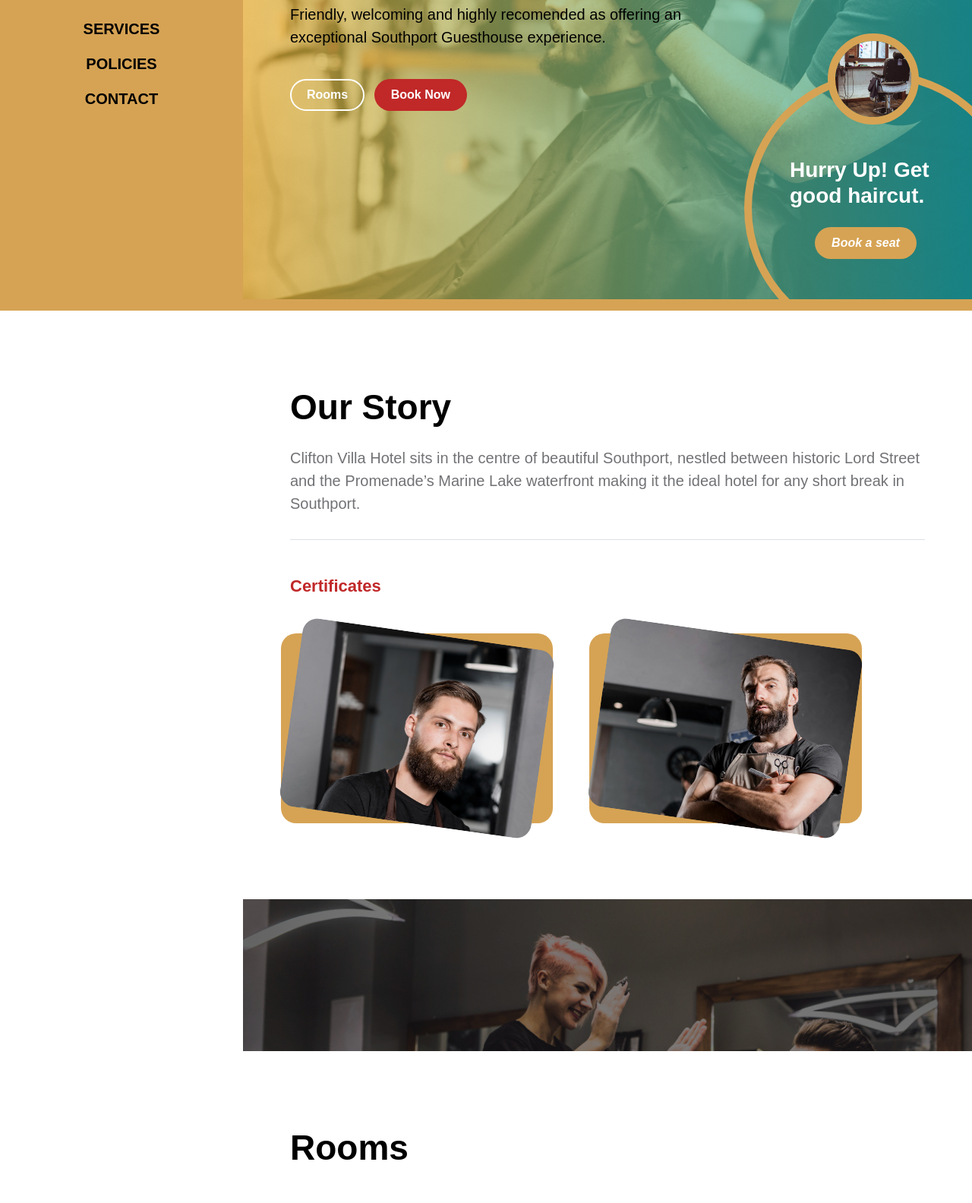
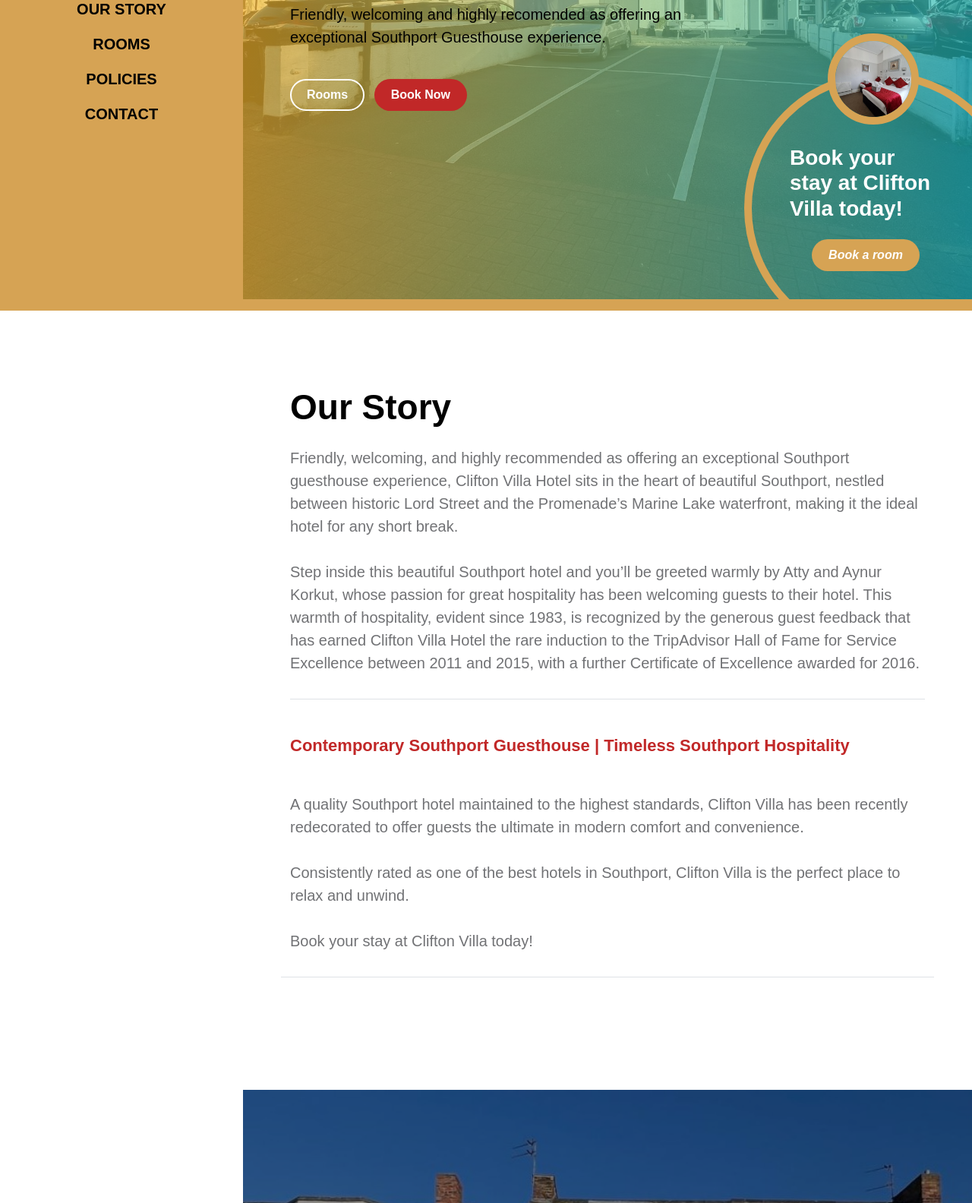
Before and after one commit to coderasnoise/clifton-villa, a plain HTML site: page index.html in a window 1280 px wide. Shown: the part 391-1975 px from the top of the page at 76% size. Drawn offline with nearby package versions, Linux system fonts and the light colour scheme; a web font is replaced by a local one.

Commit message:
last development - qbook entegration undone

```diff
--- a/css/main.css
+++ b/css/main.css
@@ -247,7 +247,7 @@
 }
 
 .logo-image {
-  width: 154px;
+  width: 350px;
   height: auto;
   margin-bottom: 70px;
 }
@@ -344,7 +344,7 @@
   HERO
 -----------------------------------------*/
 .hero-section {
-  background-image: url('../images/client-doing-hair-cut-barber-shop-salon.jpg');
+  background-image: url('../images/outside/1horizontal.jpg');
   background-repeat: no-repeat;
   background-attachment: fixed;
   background-size: cover;
@@ -446,7 +446,7 @@
   FEATURED
 -----------------------------------------*/
 .featured-section {
-  background-image: url('../images/barber-customer-giving-high-five.jpg');
+  background-image: url('../images/outside/7minimized.jpg');
   background-repeat: no-repeat;
   background-attachment: fixed;
   background-size: cover;
@@ -562,7 +562,7 @@
   BOOKING
 -----------------------------------------*/
 .booking-section {
-  background-image: url('../images/vintage-chair-barbershop.jpg');
+  background-image: url('../images/outside/4horizontal.jpg');
   background-repeat: no-repeat;
   background-attachment: fixed;
   background-size: cover;
@@ -581,7 +581,7 @@
 -----------------------------------------*/
 .google-map {
   border-radius: var(--border-radius-medium);
-  filter: hue-rotate(45deg);
+
 }
 
 .contact-block-wrap {
--- a/index.html
+++ b/index.html
@@ -1,5 +1,5 @@
 <!doctype html>
-<html lang="en">
+<html lang="en" xmlns="http://www.w3.org/1999/html">
 <head>
     <meta charset="utf-8">
     <meta name="viewport" content="width=device-width, initial-scale=1">
@@ -7,7 +7,7 @@
     <meta name="description" content="">
     <meta name="author" content="">
 
-    <title>Clifton Villa</title>
+    <title>Clifton Villa | Southport Guesthouse</title>
 
     <!-- CSS FILES -->
     <link rel="preconnect" href="https://fonts.googleapis.com">
@@ -41,7 +41,7 @@
 
             <div class="position-sticky sidebar-sticky d-flex flex-column justify-content-center align-items-center">
                 <a class="navbar-brand" href="index.html">
-                    <img src="images/clifftonvillalogo.png" class="logo-image img-fluid" align="">
+                    <img src="images/clifftonvillalogonew.png" class="logo-image img-fluid" align="">
                 </a>
 
                 <ul class="nav flex-column">
@@ -54,7 +54,7 @@
                     </li>
 
                     <li class="nav-item">
-                        <a class="nav-link click-scroll" href="#section_3">Services</a>
+                        <a class="nav-link click-scroll" href="#section_3">Rooms</a>
                     </li>
 
                     <li class="nav-item">
@@ -76,12 +76,12 @@
                     <div class="row">
 
                         <div class="col-lg-8 col-12">
-                            <h1 class="text-white mb-lg-3 mb-4"><strong>Cliffton <em>Villa</em></strong></h1>
+                            <h1 class="text-white mb-lg-3 mb-4"><strong>Clifton <em>Villa</em></strong></h1>
                             <p class="text-black">Friendly, welcoming and highly recomended as offering an exceptional
                                 Southport Guesthouse experience.</p>
                             <br>
                             <a class="btn custom-btn custom-border-btn custom-btn-bg-white smoothscroll me-2 mb-2"
-                               href="#section_2">Rooms</a>
+                               href="#section_3">Rooms</a>
 
                             <a class="btn custom-btn smoothscroll mb-2" href="#booking-section">Book Now</a>
                         </div>
@@ -89,12 +89,12 @@
                 </div>
 
                 <div class="custom-block d-lg-flex flex-column justify-content-center align-items-center">
-                    <img src="images/vintage-chair-barbershop.jpg" class="custom-block-image img-fluid" alt="">
+                    <img src="images/rooms/family1/1.jpg" class="custom-block-image img-fluid" alt="">
 
-                    <h4><strong class="text-white">Hurry Up! Get good haircut.</strong></h4>
+                    <h4><strong class="text-white">Book your stay at Clifton Villa today!</strong></h4>
 
                     <a href="#booking-section" class="smoothscroll btn custom-btn custom-btn-italic mt-3">Book a
-                        seat</a>
+                        room</a>
                 </div>
             </section>
 
@@ -107,25 +107,33 @@
                             <h2 class="mb-4">Our Story</h2>
 
                             <div class="border-bottom pb-3 mb-5">
-                                <p>Clifton Villa Hotel sits in the centre of beautiful Southport, nestled between
-                                    historic Lord Street and the Promenade’s Marine Lake waterfront making it the ideal
-                                    hotel for any short break in Southport.</p>
+                                <p>Friendly, welcoming, and highly recommended as offering an exceptional Southport
+                                    guesthouse experience, Clifton Villa Hotel sits in the heart of beautiful Southport,
+                                    nestled between historic Lord Street and the Promenade’s Marine Lake waterfront,
+                                    making it the ideal hotel for any short break. </br></br>
+
+                                    Step inside this beautiful Southport hotel and you’ll be greeted warmly by Atty and
+                                    Aynur Korkut, whose passion for great hospitality has been welcoming guests to their
+                                    hotel. This warmth of hospitality, evident since 1983, is recognized by the generous
+                                    guest feedback that has earned Clifton Villa Hotel the rare induction to the
+                                    TripAdvisor Hall of Fame for Service Excellence between 2011 and 2015, with a
+                                    further Certificate of Excellence awarded for 2016.</p>
                             </div>
                         </div>
 
-                        <h6 class="mb-5">Certificates</h6>
+                        <h6 class="mb-5">Contemporary Southport Guesthouse | Timeless Southport Hospitality
+                        </h6>
+                        <div class="border-bottom pb-3 mb-5">
+                            <p>
+                                A quality Southport hotel maintained to the highest standards, Clifton Villa has been
+                                recently redecorated to offer guests the ultimate in modern comfort and convenience.</br></br>
 
-                        <div class="col-lg-5 col-12 custom-block-bg-overlay-wrap me-lg-5 mb-5 mb-lg-0">
-                            <img src="images/barber/portrait-male-hairdresser-with-scissors.jpg"
-                                 class="custom-block-bg-overlay-image img-fluid" alt="">
+                                Consistently rated as one of the best hotels in Southport, Clifton Villa is the perfect
+                                place to relax and unwind.</br></br>
 
+                                Book your stay at Clifton Villa today!</p>
                         </div>
 
-                        <div class="col-lg-5 col-12 custom-block-bg-overlay-wrap mt-4 mt-lg-0 mb-5 mb-lg-0">
-                            <img src="images/barber/portrait-mid-adult-bearded-male-barber-with-folded-arms.jpg"
-                                 class="custom-block-bg-overlay-image img-fluid" alt="">
-
-                        </div>
 
                     </div>
                 </div>
@@ -468,8 +476,13 @@
                                         <div class="card-body">
                                             <ol>
                                                 <li>We accept payments by cash and credit or debit card.</li>
-                                                <li>Customers paying with cash are required to provide identification on check-in.</li>
-                                                <li>Acceptable forms of ID are: current driving license, ID card, passport, credit card or switch card, utility bill, bank statement (with address) or police warrant card.</li>
+                                                <li>Customers paying with cash are required to provide identification on
+                                                    check-in.
+                                                </li>
+                                                <li>Acceptable forms of ID are: current driving license, ID card,
+                                                    passport, credit card or switch card, utility bill, bank statement
+                                                    (with address) or police warrant card.
+                                                </li>
                                             </ol>
 
                                         </div>
@@ -489,9 +502,18 @@
                                          data-bs-parent="#faqAccordion">
                                         <div class="card-body">
                                             <ol>
-                                                <li>This is a no smoking hotel, extra charges will be payable if you have been smoking in your room.</li>
-                                                <li>The proprietors cannot accept responsibility for the loss of guests' property unless handed in for safe custody.</li>
-                                                <li>We reserve the right and you hereby authorise us to charge your debit or credit card for any damage incurred to your room or the hotel during your stay (including without limitation specialist cleaning) or for any items that are missing when you leave. For cash payers, a separate bill will be produced.</li>
+                                                <li>This is a no smoking hotel, extra charges will be payable if you
+                                                    have been smoking in your room.
+                                                </li>
+                                                <li>The proprietors cannot accept responsibility for the loss of guests'
+                                                    property unless handed in for safe custody.
+                                                </li>
+                                                <li>We reserve the right and you hereby authorise us to charge your
+                                                    debit or credit card for any damage incurred to your room or the
+                                                    hotel during your stay (including without limitation specialist
+                                                    cleaning) or for any items that are missing when you leave. For cash
+                                                    payers, a separate bill will be produced.
+                                                </li>
                                             </ol>
 
                                         </div>
@@ -512,8 +534,13 @@
                                          data-bs-parent="#faqAccordion">
                                         <div class="card-body">
                                             <ol>
-                                                <li>Mealtimes are prearranged and no allowance can be made for meals not taken.</li>
-                                                <li>Alcohol or snacks consumed from the honesty bar or any extras provided are charged separately and are not included in the room rate.</li>
+                                                <li>Mealtimes are prearranged and no allowance can be made for meals not
+                                                    taken.
+                                                </li>
+                                                <li>Alcohol or snacks consumed from the honesty bar or any extras
+                                                    provided are charged separately and are not included in the room
+                                                    rate.
+                                                </li>
                                             </ol>
 
                                         </div>
@@ -534,9 +561,17 @@
                                          data-bs-parent="#faqAccordion">
                                         <div class="card-body">
                                             <ol>
-                                                <li>The proprietors reserve the right to amend, curtail or terminate any contract should the conduct of any person who is party to that contract cause any detriment to the hotel or well being of other guests.</li>
+                                                <li>The proprietors reserve the right to amend, curtail or terminate any
+                                                    contract should the conduct of any person who is party to that
+                                                    contract cause any detriment to the hotel or well being of other
+                                                    guests.
+                                                </li>
                                                 <li>No refunds will be given in this event.</li>
-                                                <li>The proprietors also reserve the right to refuse entry to any guest who turns up intoxicated beyond comprehension or whose personal hygiene or behaviour is such that other guests or members of staff would complain.</li>
+                                                <li>The proprietors also reserve the right to refuse entry to any guest
+                                                    who turns up intoxicated beyond comprehension or whose personal
+                                                    hygiene or behaviour is such that other guests or members of staff
+                                                    would complain.
+                                                </li>
                                                 <li>No refunds would be given on these occasions.</li>
                                             </ol>
 
@@ -625,7 +660,8 @@
                             <div class="col-lg-12 col-12 mx-auto mt-5 pt-5">
                                 <iframe class="google-map"
                                         src="https://www.google.com/maps/embed?pb=!1m18!1m12!1m3!1d2364.8300097156684!2d-3.0075749229785362!3d53.65000315195936!2m3!1f0!2f0!3f0!3m2!1i1024!2i768!4f13.1!3m3!1m2!1s0x487b3edc0220519d%3A0x311ad4ee486d2545!2sThe%20Clifton%20Villa%20Hotel!5e0!3m2!1str!2str!4v1722867715570!5m2!1str!2str"
-                                        width="100%" height="300" style="border:0;" allowfullscreen="" loading="lazy" referrerpolicy="no-referrer-when-downgrade">
+                                        width="100%" height="300" style="border:0;" allowfullscreen="" loading="lazy"
+                                        referrerpolicy="no-referrer-when-downgrade">
                                 </iframe>
 
                             </div>
```
Also changed, not shown: images/Ton_Doygunluk 1.png (added), images/barber-customer-giving-high-five.jpg (deleted), images/client-doing-hair-cut-barber-shop-salon.jpg (deleted), images/clifftonvillalogonew.png (added), images/outside/1horizontal.jpg (added), images/outside/2vertical.jpg (added), images/outside/3vertical.jpg (added), images/outside/4horizontal.jpg (added), images/outside/5vertical.jpg (added), images/outside/6vertical.jpg (added), images/outside/7minimized.jpg (added), images/templatemo-barber-logo.png (deleted), images/vintage-chair-barbershop.jpg (deleted). Lines whose indentation alone changed are shown as unchanged.
